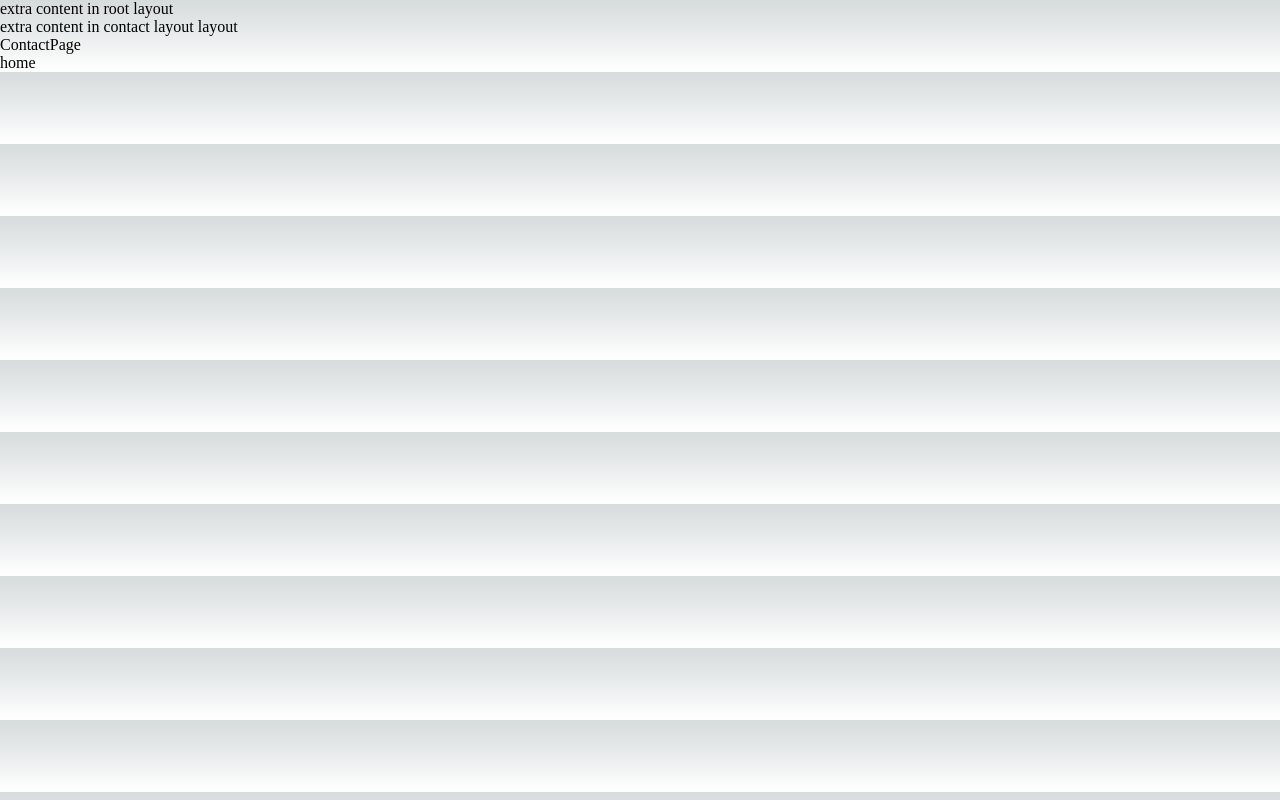
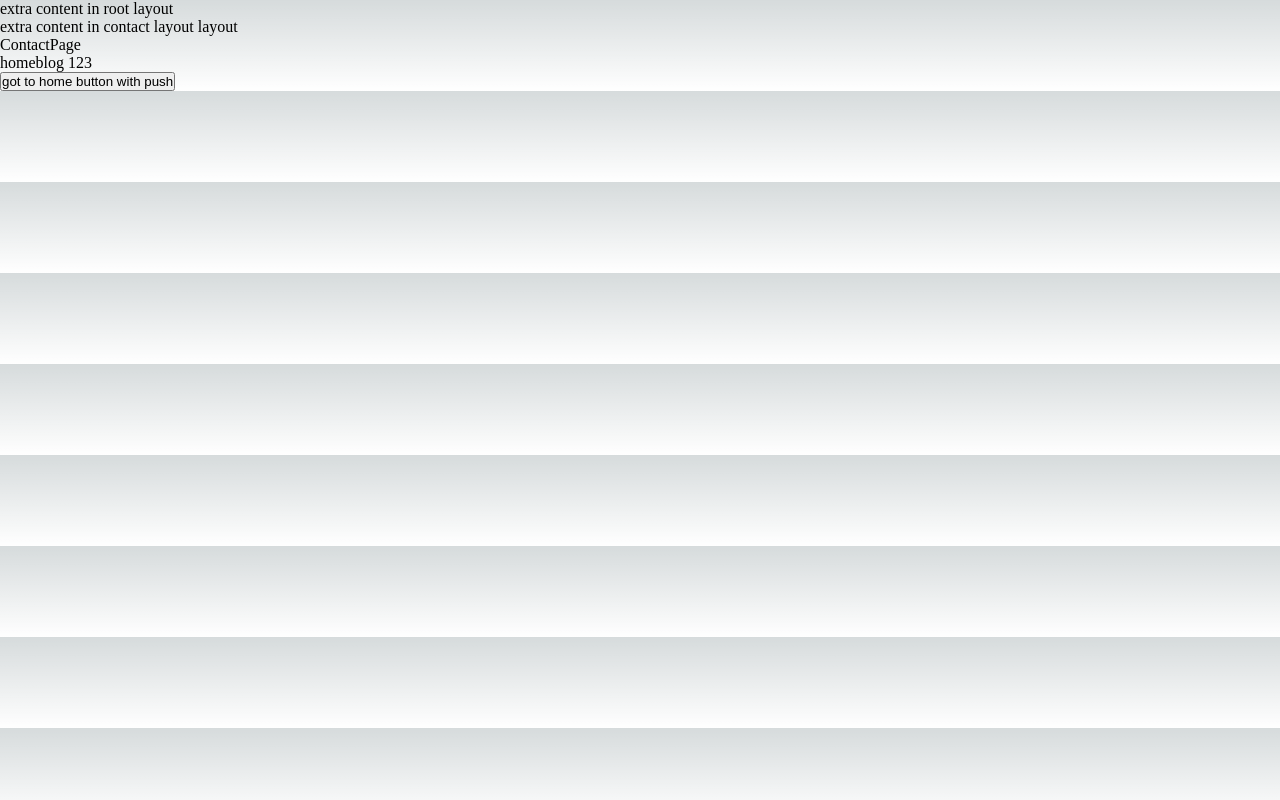
Before and after one commit to vhlongon/my-projects-next-app-dir, a Next.js app: page /contact in a window 1280 px wide. Built offline with nearby package versions, Linux system fonts and the light colour scheme.

Commit message:
add example of a client component and a button to navigate using client next router

```diff
--- a/src/app/contact/page.tsx
+++ b/src/app/contact/page.tsx
@@ -1,11 +1,22 @@
+'use client';
+
 import Link from 'next/link';
+import { useRouter } from 'next/navigation';
 import React from 'react';
 
 const ContactPage = () => {
+  const router = useRouter();
+
   return (
     <>
       <div>ContactPage</div>
       <Link href="/">home</Link>
+      <Link href="/blog/123">blog 123</Link>
+      <div>
+        <button onClick={() => router.push('/')}>
+          got to home button with push
+        </button>
+      </div>
     </>
   );
 };
```
